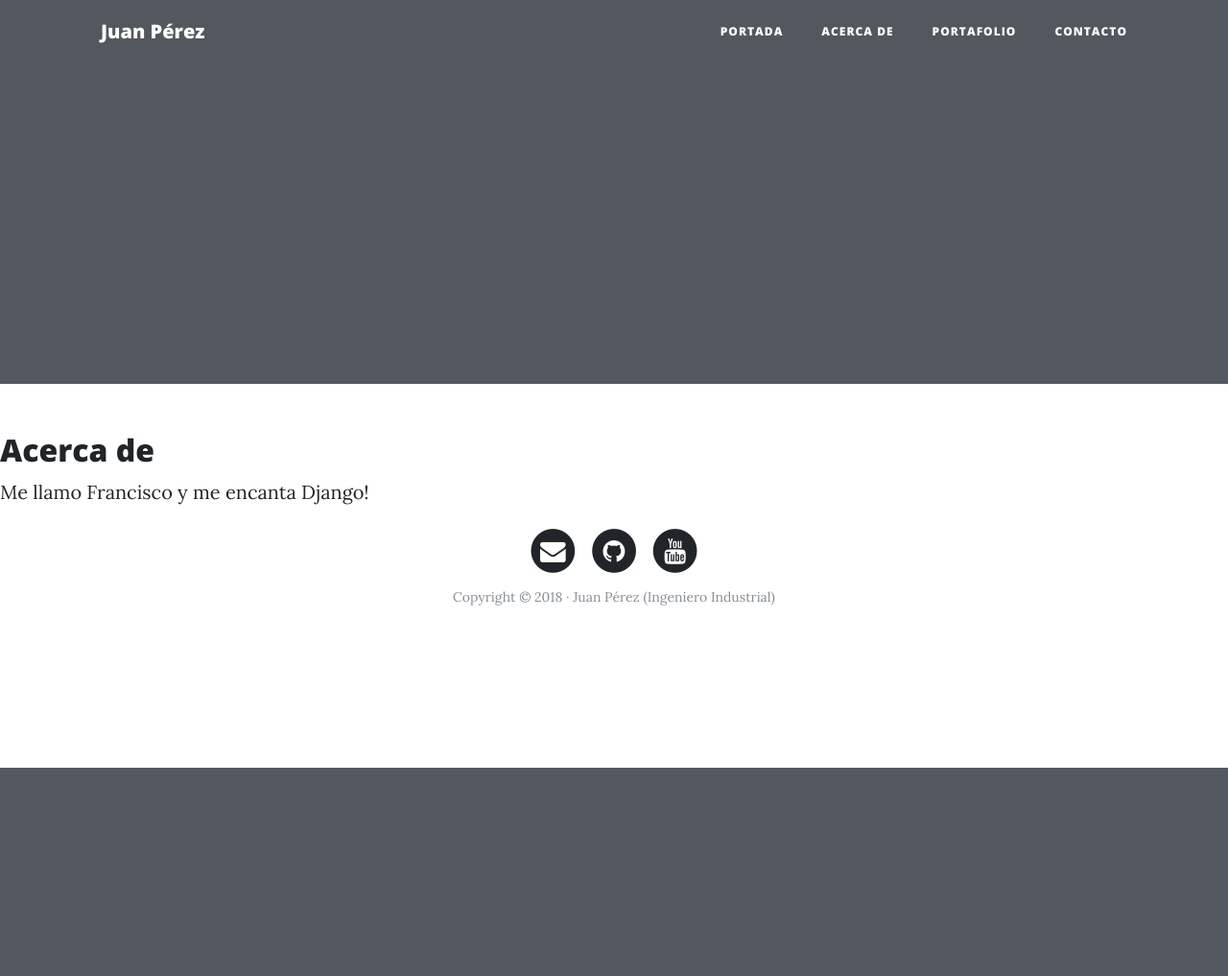
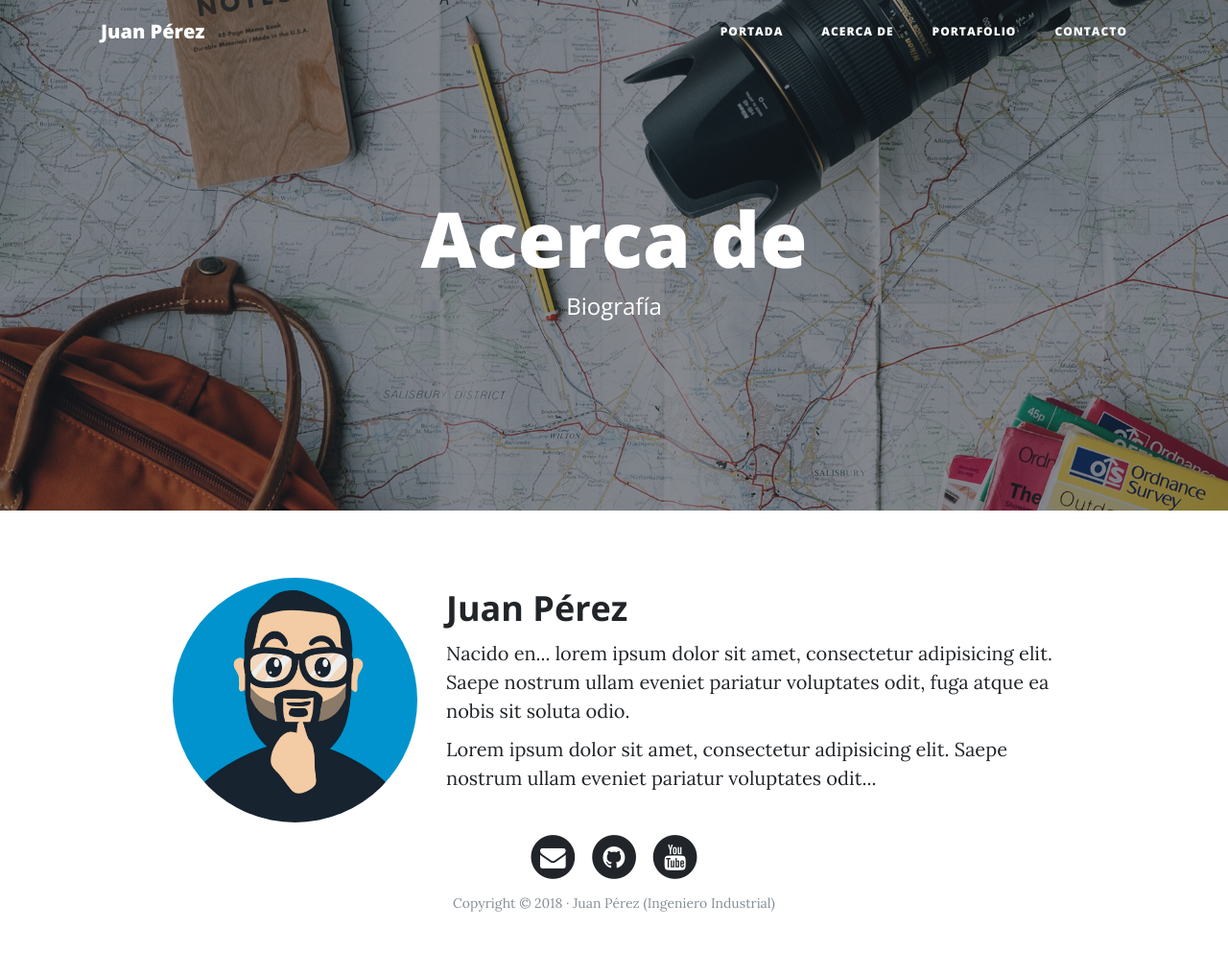
Before and after one commit to fcrespo8/webpersonal, a Django app: template core/templates/core/about.html in a window 1280 px wide. Shown: the whole page at 96% size. Before the commit the page ends 800 px from the top, so only its background shows below. Run offline with Django 4.2, Linux system fonts and the light colour scheme; the template is opened without the code that fills it, so the values that code supplies are empty; some libraries are stand-ins or nearby versions.

Commit message:
video 25 part I template about modified

```diff
--- a/core/templates/core/about.html
+++ b/core/templates/core/about.html
@@ -2,7 +2,21 @@
 
 {% block title %}Acerca de{% endblock %}
 
+{% block background %}{% load static %}{% static 'core/img/about-bg.jpg' %}{% endblock %}
+
+{% block headers %}
+<h1>Acerca de</h1>
+<span class="subheading">Biografía</span>
+{% endblock %}
+
+
 {% block content %}
-<h2>Acerca de</h2>
-<p>Me llamo Francisco y me encanta Django!</p>
+<div class="col-lg-3 col-md-4 offset-lg-1">
+  <img class="img-fluid avatar" src="{% static 'core/img/avatar.jpg' %}" alt="">
+</div>
+<div class="col-lg-7 col-md-8">
+  <h2 class="section-heading">Juan Pérez</h2>
+  <p>Nacido en... lorem ipsum dolor sit amet, consectetur adipisicing elit. Saepe nostrum ullam eveniet pariatur voluptates odit, fuga atque ea nobis sit soluta odio.</p>
+  <p>Lorem ipsum dolor sit amet, consectetur adipisicing elit. Saepe nostrum ullam eveniet pariatur voluptates odit...</p>
+</div>
 {% endblock %}
--- a/core/templates/core/base.html
+++ b/core/templates/core/base.html
@@ -62,7 +62,12 @@
     </header>
 
     <!-- Contenido -->
-    {% block content %}{% endblock %}
+
+    <div class="container">
+      <div class="row">
+        {% block content %}{% endblock %}
+      </div>
+    </div>
 
     <!-- Pié de página -->
     <footer>
```
